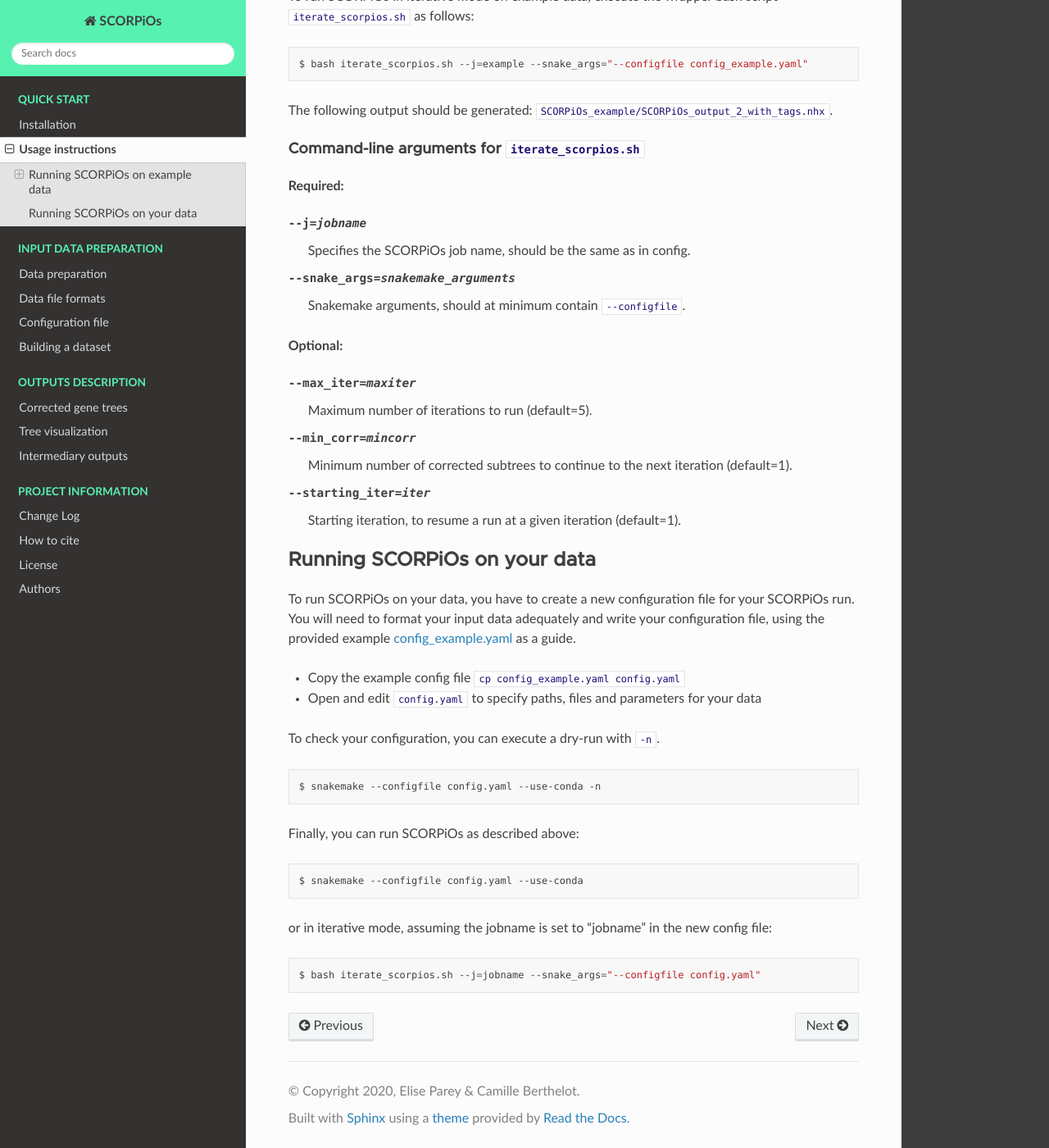
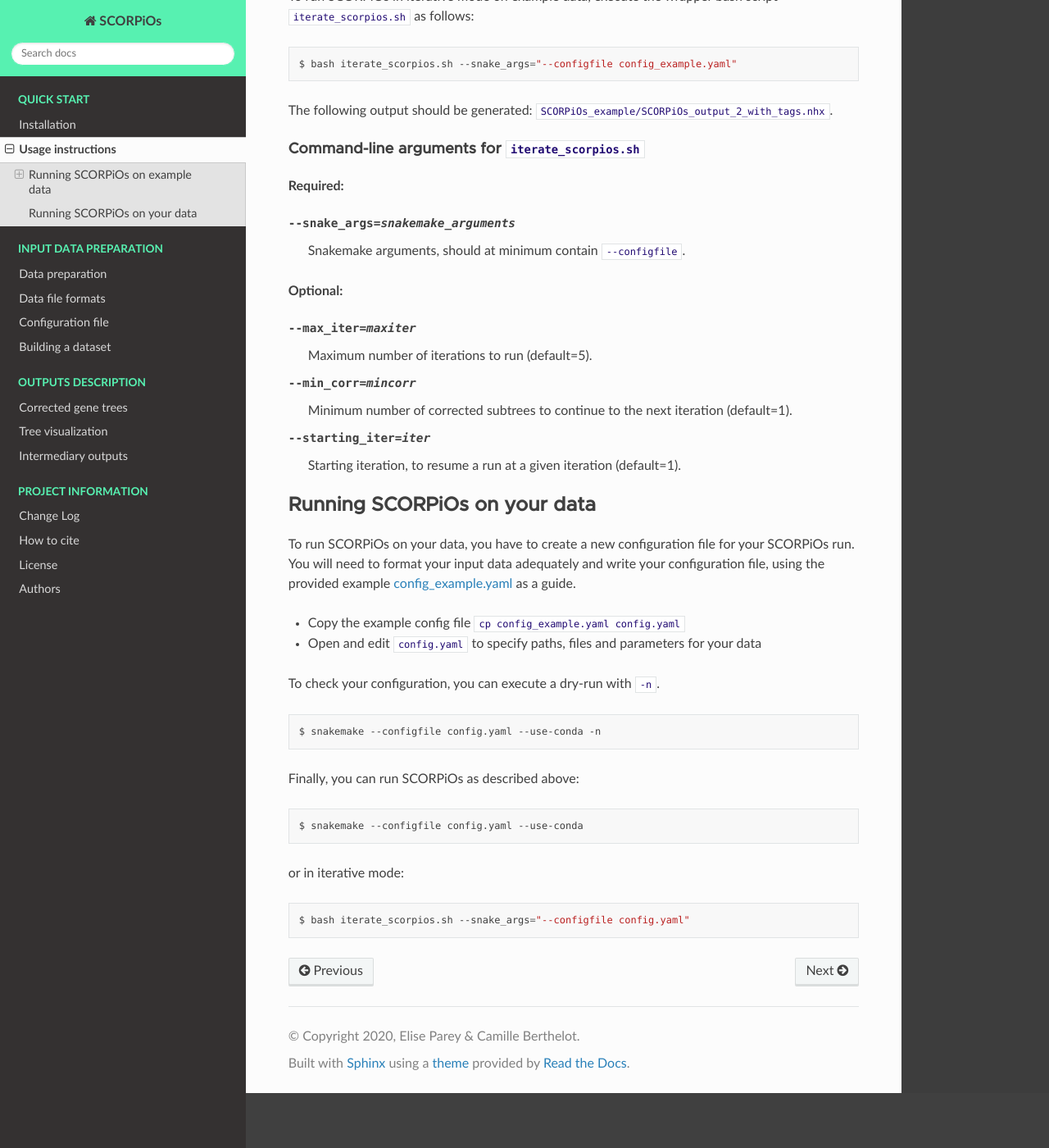
Before and after one commit to DyogenIBENS/SCORPIOS, a Sphinx documentation site: the page built from doc/getting_started_usage.rst, in a window 1280 px wide and 1400 px high, scrolled down 1099 px. Shown: the whole window at 82% size. Built offline with Sphinx 7.4.7 and the Read the Docs theme 2.0.0, drawn with Linux system fonts in a browser that asks for light colours.

Commit message:
update docs

```diff
--- a/doc/getting_started_usage.rst
+++ b/doc/getting_started_usage.rst
@@ -35,7 +35,7 @@
 
 .. prompt:: bash
 
-	 bash iterate_scorpios.sh --j=example --snake_args="--configfile config_example.yaml"
+	 bash iterate_scorpios.sh --snake_args="--configfile config_example.yaml"
 
 
 The following output should be generated: :code:`SCORPiOs_example/SCORPiOs_output_2_with_tags.nhx`.
@@ -44,9 +44,6 @@
 """"""""""""""""""""""""""""""""""""""""""""""""""""""
 
 **Required:**
-
---j=jobname  Specifies the SCORPiOs job name,
-             should be the same as in config.
 
 --snake_args=snakemake_arguments  Snakemake arguments, should at minimum contain :code:`--configfile`.
 
@@ -79,8 +76,8 @@
 
 	 snakemake --configfile config.yaml --use-conda
 
-or in iterative mode, assuming the jobname is set to "jobname" in the new config file:
+or in iterative mode:
 
 .. prompt:: bash
 
-	 bash iterate_scorpios.sh --j=jobname --snake_args="--configfile config.yaml"
+	 bash iterate_scorpios.sh --snake_args="--configfile config.yaml"
--- a/doc/index.rst
+++ b/doc/index.rst
@@ -35,6 +35,10 @@
 SCORPiOs uses the following tools to build and test gene trees:
 
    * `ProfileNJ <https://github.com/maclandrol/profileNJ>`_: Noutahi et al. (2016) Efficient Gene Tree Correction Guided by Genome Evolution. PLOS ONE, 11, e0159559.
+
+
+   * `RAxML <https://github.com/stamatak/standard-RAxML>`_: Stamatakis (2014) RAxML version 8: a tool for phylogenetic analysis and post-analysis of large phylogenies. Bioinformatics, 30, 1312–1313.
+
 
    * `PhyML <http://www.atgc-montpellier.fr/phyml/>`_: Guindon et al. (2010) New Algorithms and Methods to Estimate Maximum-Likelihood Phylogenies: Assessing the Performance of PhyML 3.0. Syst Biol, 59, 307–321.
 
```
Also changed, not shown: CHANGELOG.rst (+12 -8 lines), README.md (+5 -4 lines), doc/output_genetrees.rst (+5 -3 lines).
